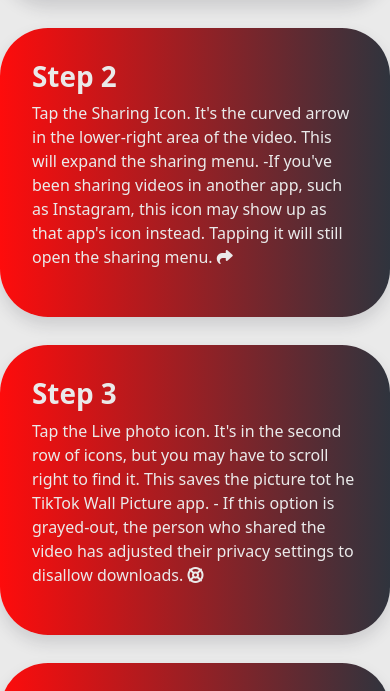
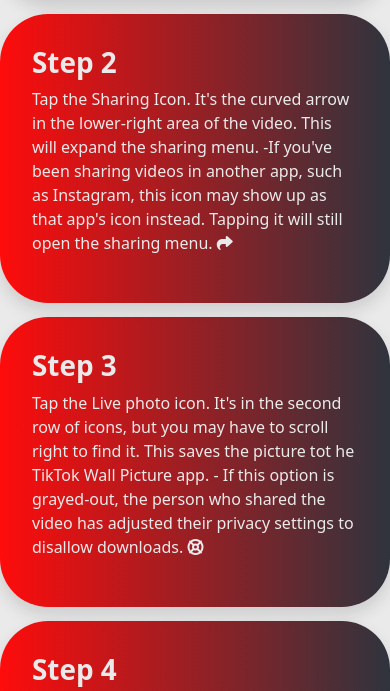
Before and after one commit to Sam485/TikTok.io, a website: page post.html in a window 390 px wide. Shown: the part 1354-2045 px from the top of the page. Drawn offline with Linux system fonts and the light colour scheme.

Commit message:
update responsive

```diff
--- a/scss/sections/_showing.scss
+++ b/scss/sections/_showing.scss
@@ -20,7 +20,7 @@
         padding: 2rem 2rem;
 
         @include media-breakpoint-down(lg){
-            margin: 0.875rem 0;
+            margin: 0.875rem 0.875rem 0 0;
         }
     }
 
```
Also changed, not shown: index.html (+1 -1 lines), assets/css/style.css.
